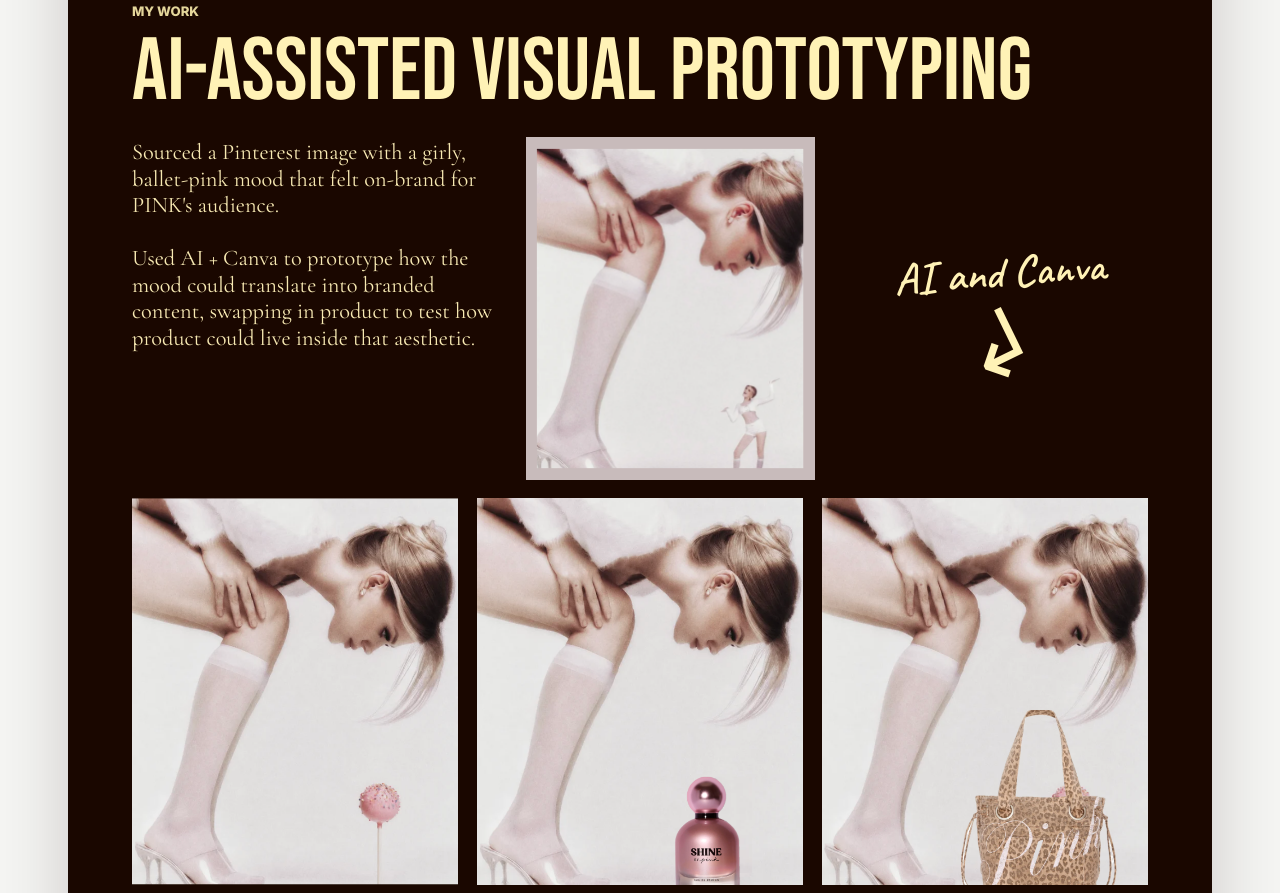
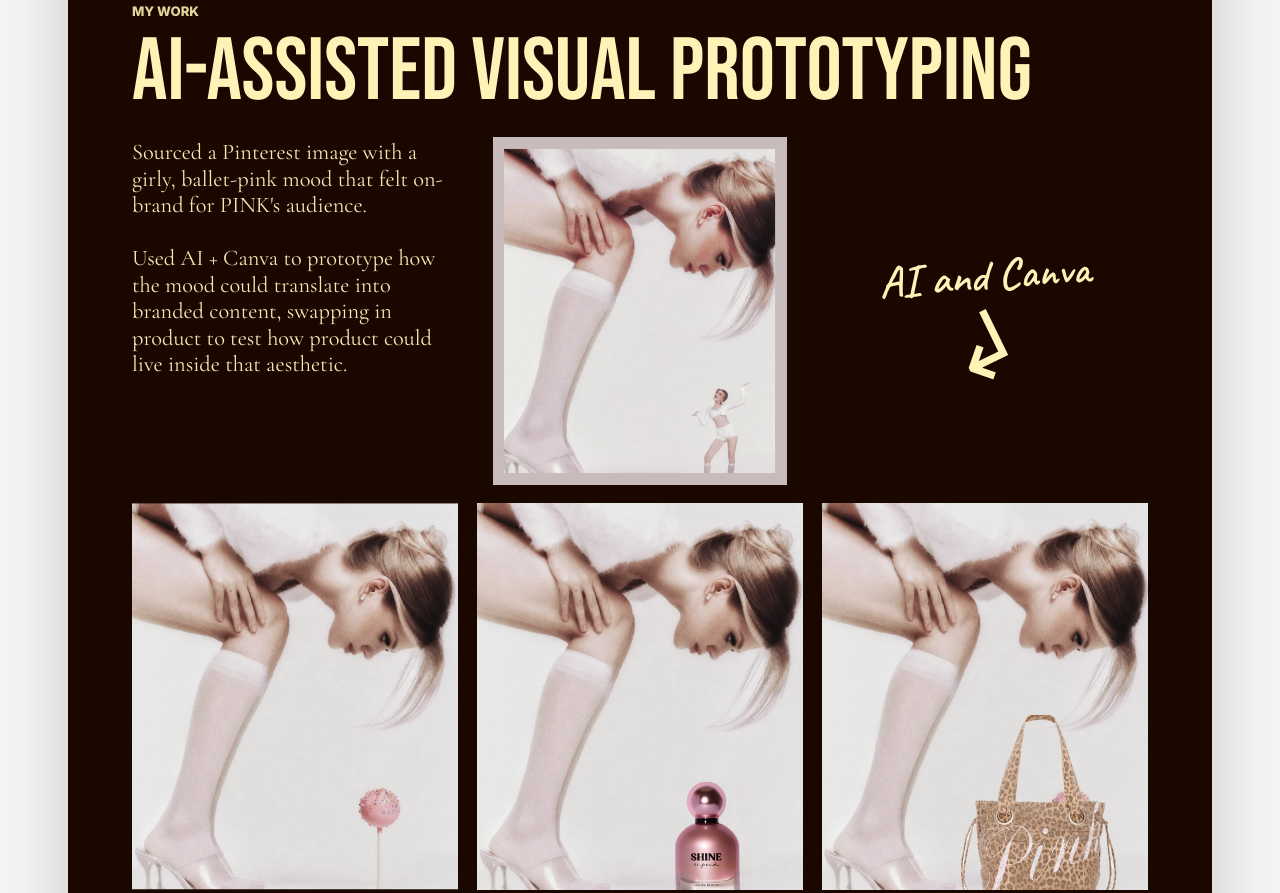
Before and after one commit to nc10lima10-lab/frwd-concepts, a website: page index.html in a window 1280 px wide. Shown: the part 1509-2402 px from the top of the page. Drawn offline with nearby package versions, Linux system fonts and the light colour scheme.

Commit message:
Align AI visual pyramid

```diff
--- a/styles.css
+++ b/styles.css
@@ -303,9 +303,9 @@ a {
 
 .ai-layout {
   display: grid;
-  grid-template-columns: minmax(0, 0.94fr) minmax(185px, 0.72fr) minmax(0, 0.74fr);
+  grid-template-columns: repeat(3, minmax(0, 1fr));
   grid-template-rows: auto auto;
-  gap: 18px 26px;
+  gap: 18px 19px;
   align-items: center;
   margin-top: 26px;
 }
@@ -329,10 +329,10 @@ a {
 }
 
 .ai-top-image {
-  width: 100%;
+  width: 90%;
   max-width: none;
-  margin: 0 0 0 calc((100% - 52px) / -24);
-  justify-self: stretch;
+  margin: 0;
+  justify-self: center;
   border: 0;
   background: transparent;
 }
@@ -353,7 +353,7 @@ a {
 }
 
 .ai-note span {
-  font-family: Caveat, "Comic Sans MS", cursive;
+  font-family: "Caveat", "Comic Sans MS", cursive;
   font-size: clamp(2rem, 3.45vw, 3.15rem);
   font-weight: 600;
   transform: rotate(-4deg);
```
